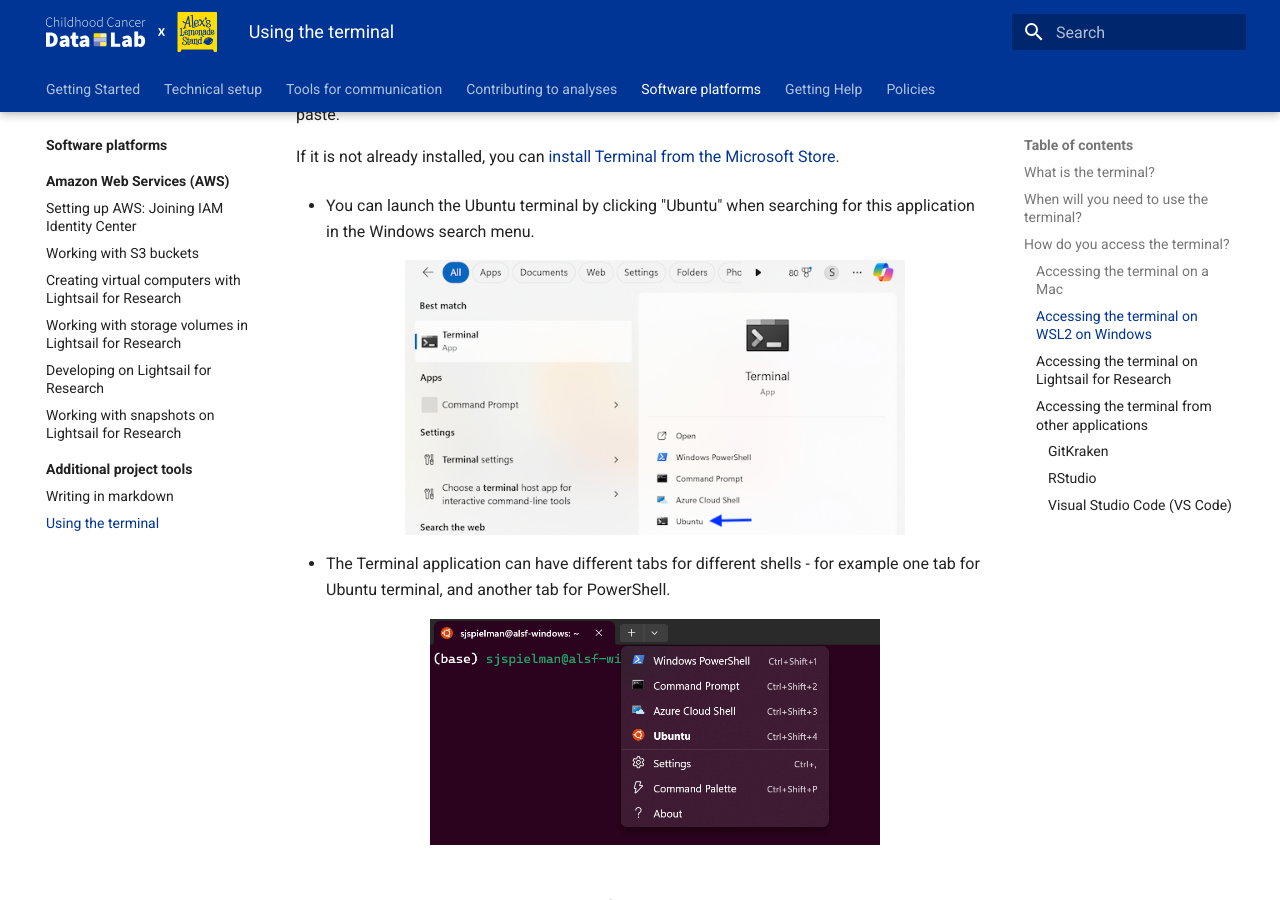
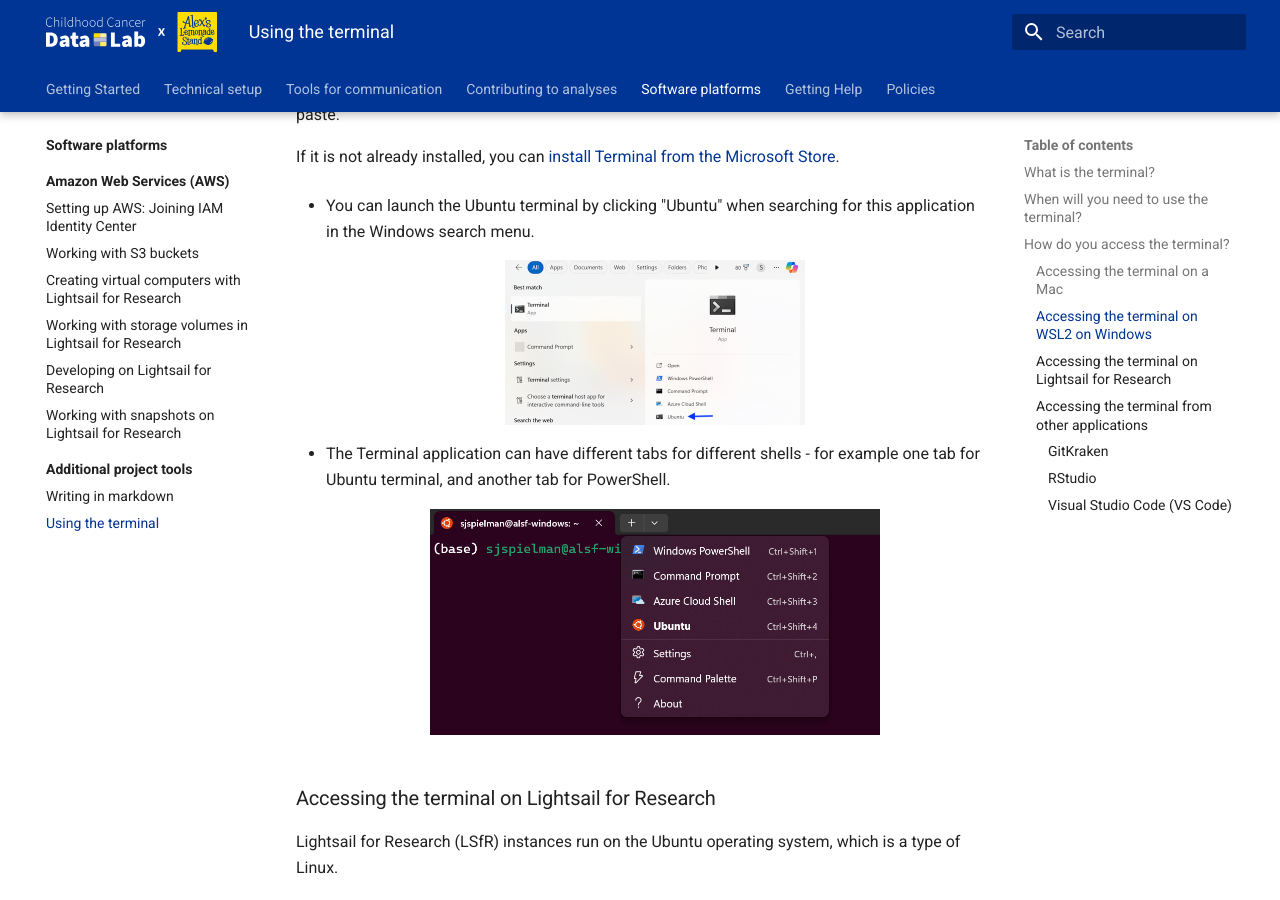
Before and after one commit to AlexsLemonade/OpenScPCA-analysis, an MkDocs documentation site: the page built from docs/software-platforms/general-tools/using-the-terminal.md, in a window 1280 px wide and 900 px high, scrolled down 1597 px. Built offline with MkDocs 1.6.1 and Material for MkDocs 9.7.7, drawn with Linux system fonts in a browser that asks for light colours.

Commit message:
undo that resize

```diff
--- a/docs/software-platforms/general-tools/using-the-terminal.md
+++ b/docs/software-platforms/general-tools/using-the-terminal.md
@@ -62,7 +62,7 @@
 
 - You can launch the Ubuntu terminal by clicking "Ubuntu" when searching for this application in the Windows search menu.
     <figure markdown="span">
-        ![Open the Ubuntu Terminal in Windows](../../img/wsl-terminal.png){width="500"}
+        ![Open the Ubuntu Terminal in Windows](../../img/wsl-terminal.png){width="300"}
     </figure>
 
 - The Terminal application can have different tabs for different shells - for example one tab for Ubuntu terminal, and another tab for PowerShell.
```
